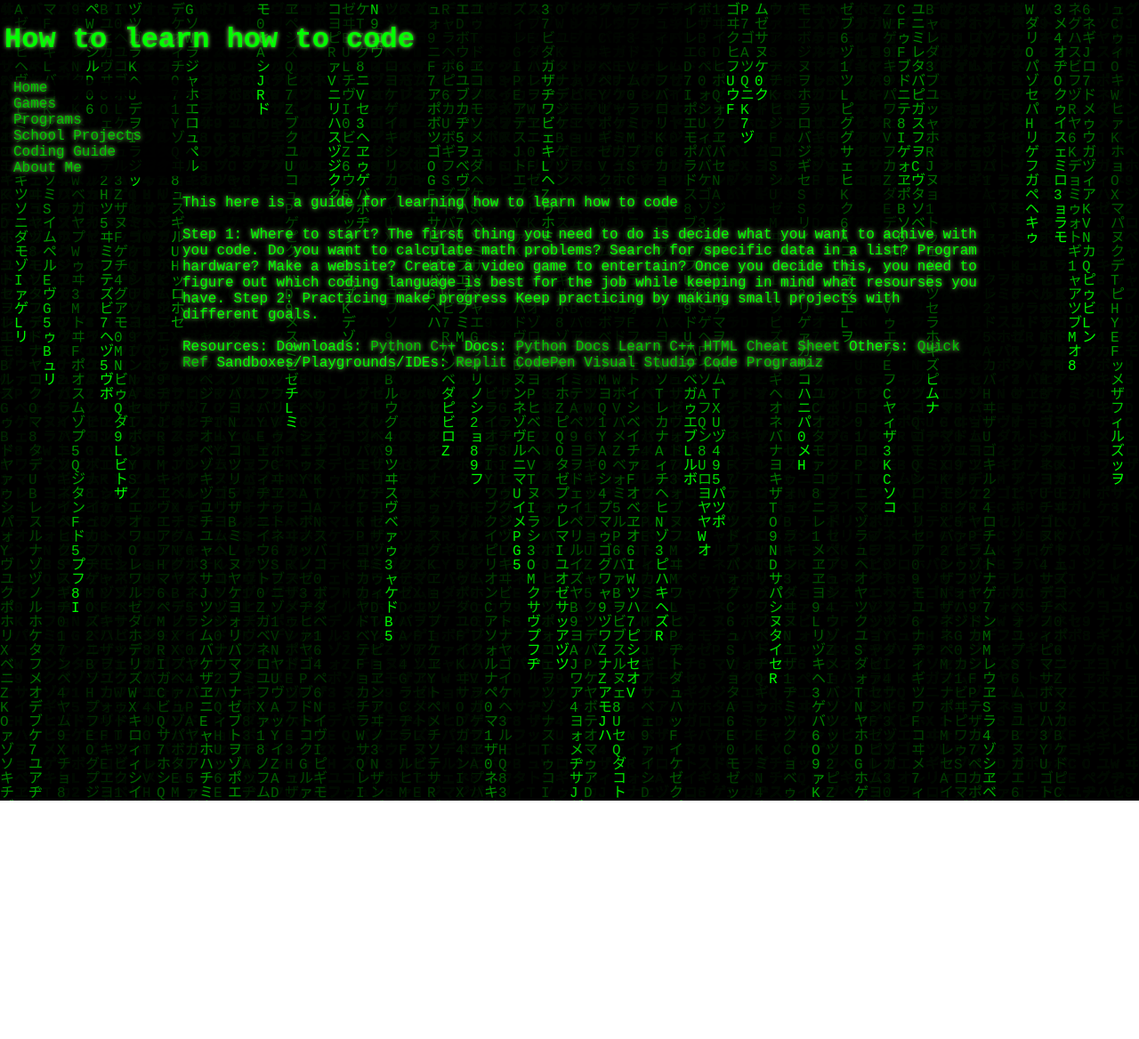
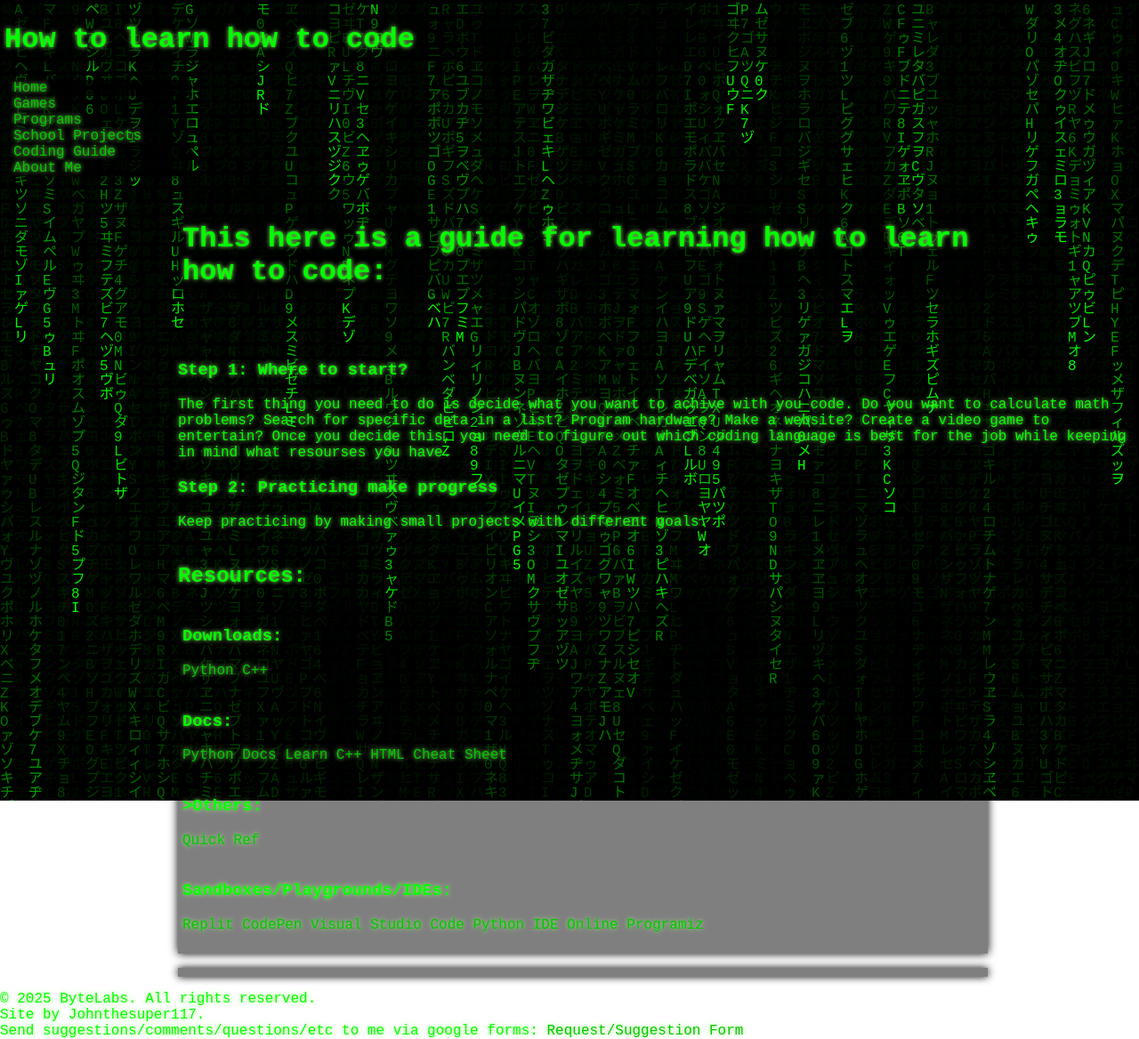
Before and after one commit to Johnthesuper117/bytelabs.online, a Jekyll site: the page built from guide.html, in a window 1280 px wide. Shown: the whole page at 89% size. Built offline with Jekyll 4.4.1, drawn with Linux system fonts in a browser that asks for light colours; some web fonts are replaced; before the commit the page ends 921 px from its top, so only the background shows below that.

Commit message:
added more newlines for guide

```diff
--- a/guide.html
+++ b/guide.html
@@ -3,48 +3,43 @@
 title: How to learn how to code
 ---
 
-This here is a guide for learning how to learn how to code
+<h1>This here is a guide for learning how to learn how to code: </h1>
 <br>
 <br>
-Step 1: Where to start?
+<h3>Step 1: Where to start?</h3>
   The first thing you need to do is decide what you want to achive with you code. Do you want to calculate math problems? Search for specific data in a list? Program hardware? Make a website? Create a video game to entertain? Once you decide this, you need to figure out which coding language is best for the job while keeping in mind what resourses you have.
 
-Step 2: Practicing make progress
+<h3>Step 2: Practicing make progress</h3>
   Keep practicing by making small projects with different goals.
 <br>
 <br>
-Resources:
-
-  Downloads:
+<h2>Resources: </h2>
+<ul>
+  <h3>Downloads: </h3>
   <a href="https://www.python.org/downloads/">Python</a>
   <a href="https://cplusplus.com/">C++</a>
   <a href=""></a>
-    <a href=""></a>
-    <a href=""></a>
-    <a href=""></a>
-
-  Docs:
+  <br>
+  <br>
+  <h3>Docs: </h3>
   <a href="https://docs.python.org">Python Docs</a>
   <a href="https://www.learncpp.com/">Learn C++</a>
   <a href="https://htmlcheatsheet.com/">HTML Cheat Sheet</a>
   <a href=""></a>
-    <a href=""></a>
-    <a href=""></a>
-
-
-  Others:
+  <br>
+  <br>
+  <h3>>Others: </h3>
   <a href="https://quickref.me/">Quick Ref</a>
   <a href=""></a>
-    <a href=""></a>
-    <a href=""></a>
-    <a href=""></a>
-
-
-  Sandboxes/Playgrounds/IDEs:
+  <br>
+  <br>
+  <h3>Sandboxes/Playgrounds/IDEs: </h3>
   <a href="https://replit.com/">Replit</a>
   <a href="https://codepen.io/">CodePen</a>
   <a href="https://code.visualstudio.com/">Visual Studio Code</a>
-    <a href="https://www.online-python.com/"></a>
+  <a href="https://www.online-python.com/">Python IDE Online</a>
   <a href="https://www.programiz.com/">Programiz</a>
   <a href=""></a>
-    <a href=""></a>
+  <br>
+  <br>
+</ul>
```
Lines whose indentation alone changed are shown as unchanged.
